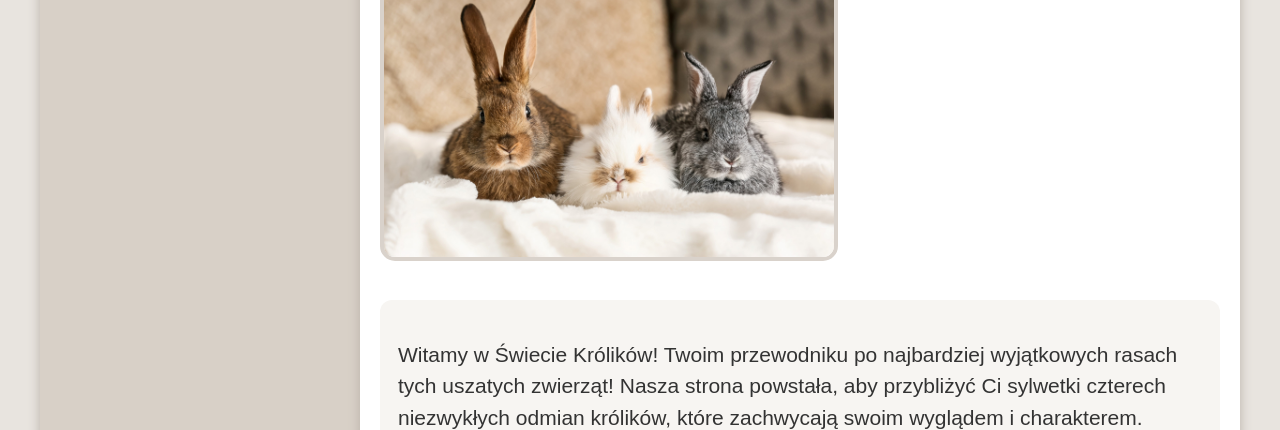
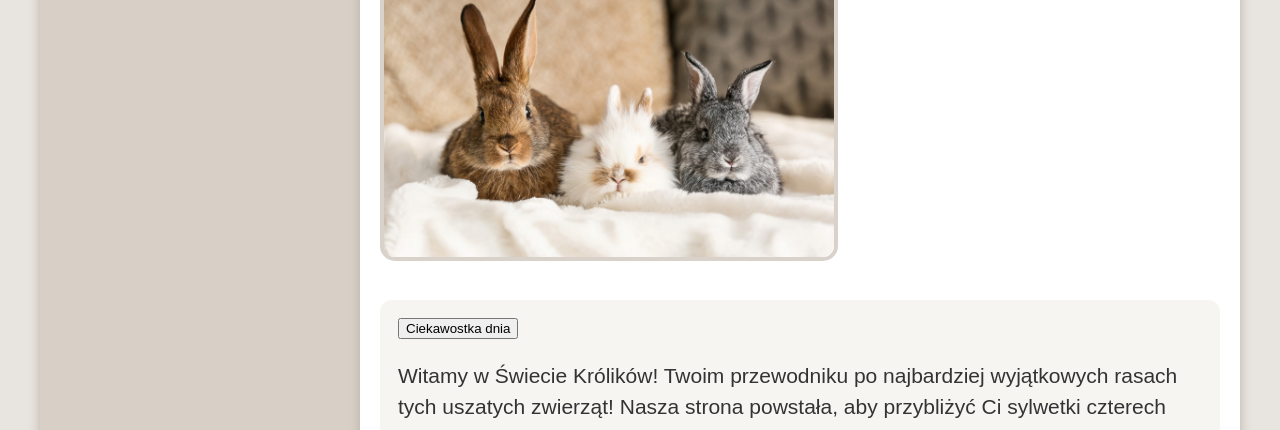
Before and after one commit to Milena-dot24/swiat-krolikow, a plain HTML site: page index.html in a window 1280 px wide. Shown: the part 354-784 px from the top of the page. Drawn offline with Linux system fonts and the light colour scheme.

Commit message:
Add files via upload

```diff
--- a/index.html
+++ b/index.html
@@ -41,6 +41,17 @@
 <img src="zdj.jpg" width="450">
 
 <div class="kartka">
+
+    <button onclick="pokaz()">
+Ciekawostka dnia
+</button>
+
+<script>
+function pokaz()
+{
+alert("Króliki potrafią obracać uszami o prawie 270°!");
+}
+</script>
 
 <p>
 
```
